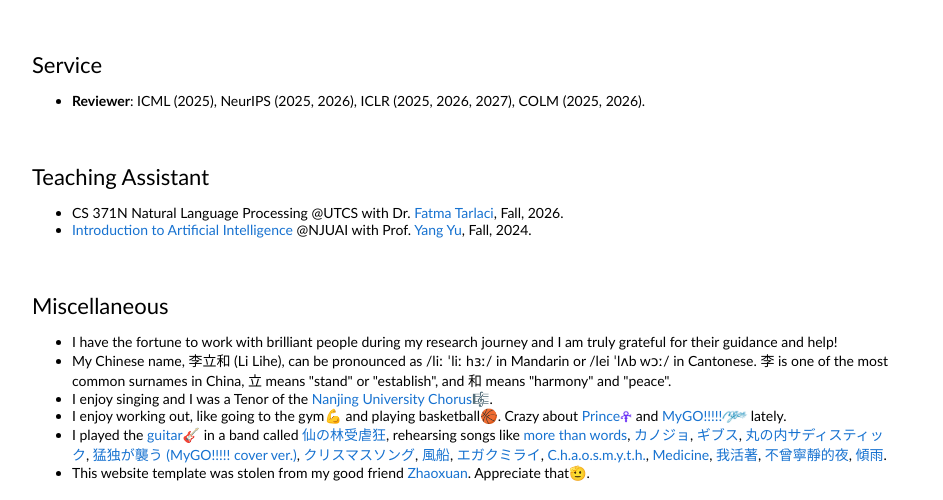
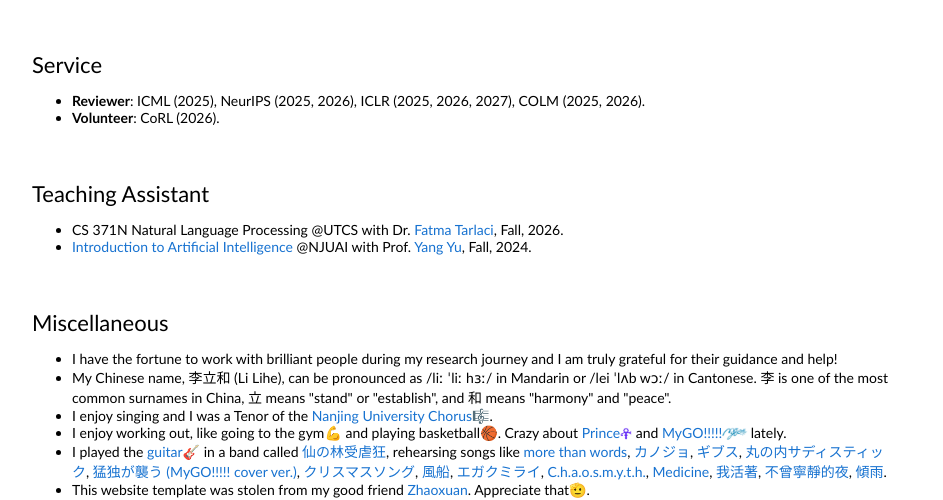
Before and after one commit to lilh76/lilh76.github.io, a plain HTML site: page index.html in a window 1280 px wide. Shown: the part 3010-3510 px from the top of the page, without its empty margins (178-1121 px from the left). Drawn offline with Linux system fonts and the light colour scheme.

Commit message:
Add CoRL 2026 volunteer to service
Co-Authored-By: Claude Opus 5.5 <noreply@anthropic.com>

```diff
--- a/index.html
+++ b/index.html
@@ -274,6 +274,7 @@
                   <span class="section-heading">Service</span>
                   <ul>
                     <li><strong>Reviewer</strong>: ICML (2025), NeurIPS (2025, 2026), ICLR (2025, 2026, 2027), COLM (2025, 2026).</li>
+                    <li><strong>Volunteer</strong>: CoRL (2026).</li>
                   </ul>
                 </td>
               </tr>
```
